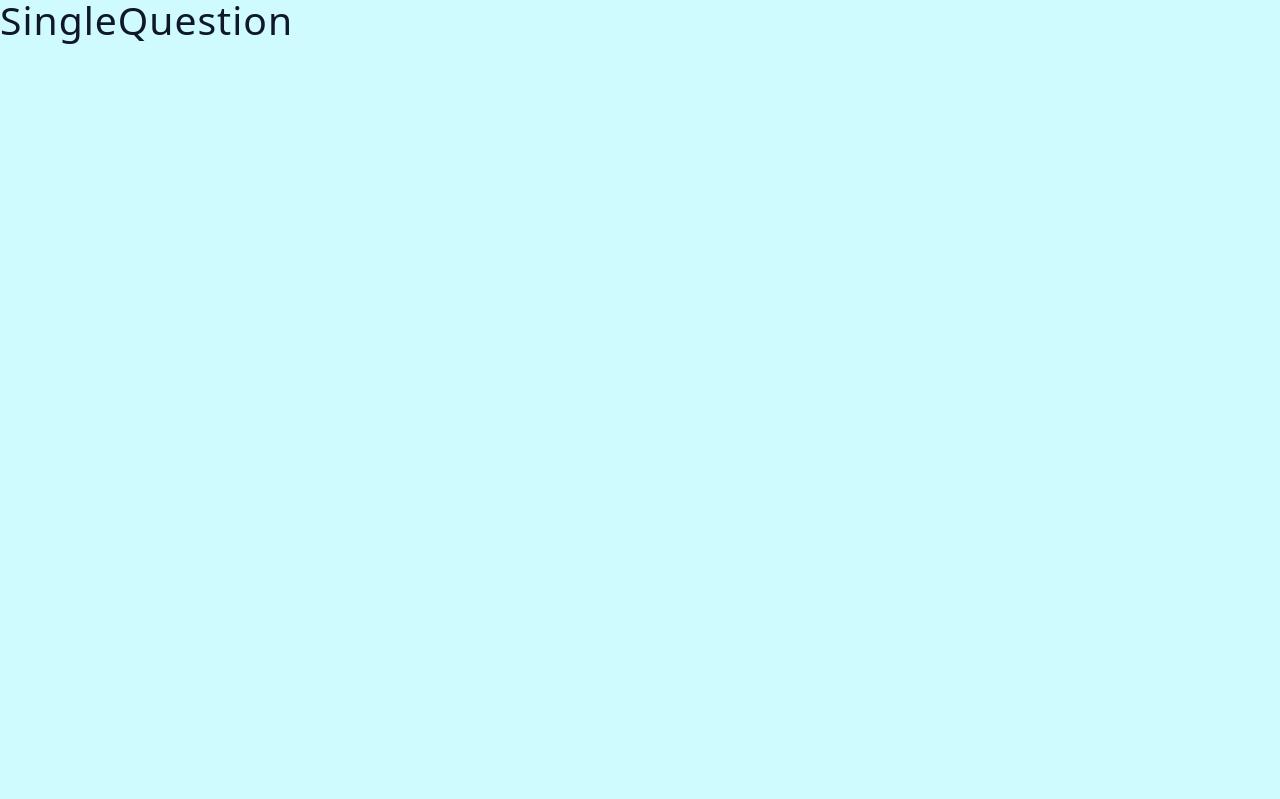
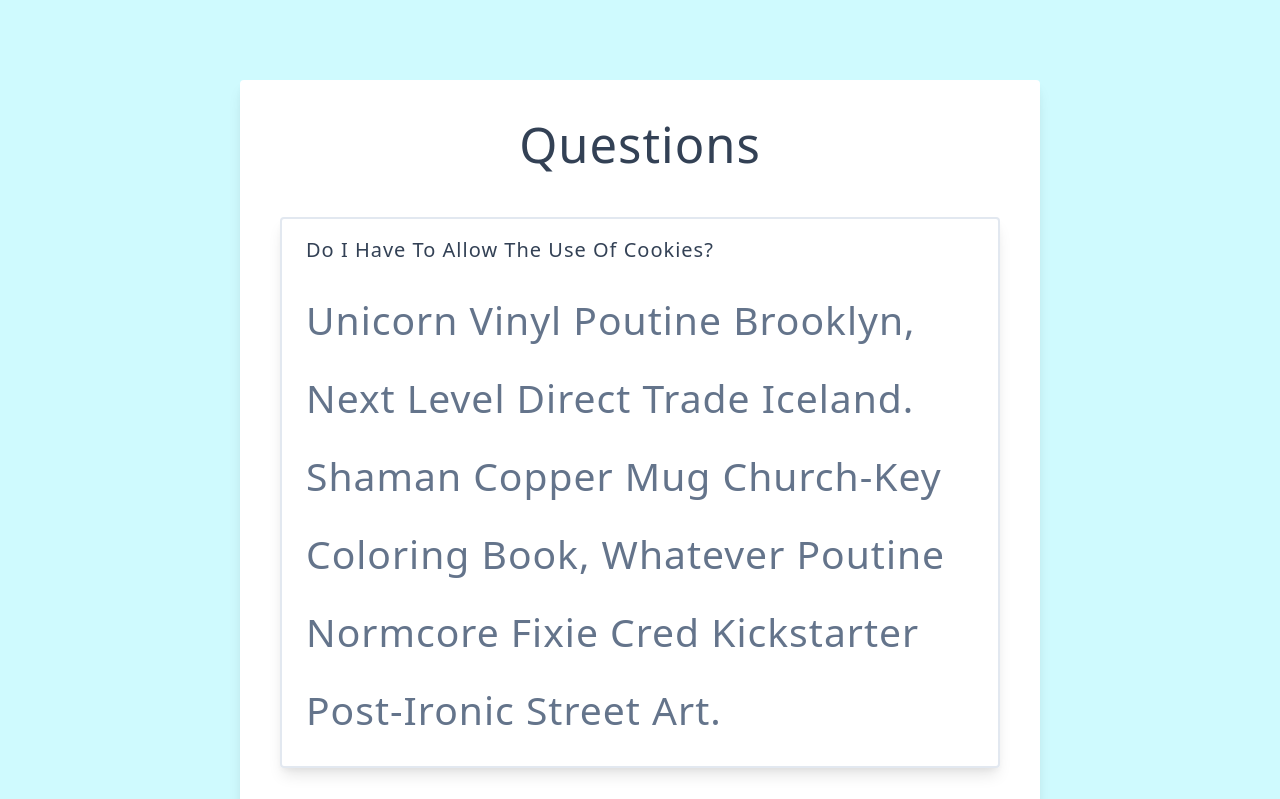
Before and after one commit to logan-lampton/react_projects, a React (Vite) app in the folder questions-app/: page / in a window 1280 px wide. Shown: the top 799 px of the page. Built offline with nearby package versions, Linux system fonts and the light colour scheme.

Commit message:
render questions; pass all data props through components

```diff
--- a/questions-app/package.json
+++ b/questions-app/package.json
@@ -11,7 +11,8 @@
   },
   "dependencies": {
     "react": "^18.2.0",
-    "react-dom": "^18.2.0"
+    "react-dom": "^18.2.0",
+    "react-icons": "^4.8.0"
   },
   "devDependencies": {
     "@types/react": "^18.0.28",
--- a/questions-app/src/App.jsx
+++ b/questions-app/src/App.jsx
@@ -6,7 +6,7 @@
 const App = () => {
   const [questions, setQuestions] = useState(data)
 
-  return <h2><Questions /></h2>;
+  return <h2><Questions questions={questions}/></h2>;
 };
 
 export default App;
--- a/questions-app/src/Questions.jsx
+++ b/questions-app/src/Questions.jsx
@@ -1,10 +1,15 @@
-import React from 'react'
-import SingleQuestion from './SingleQuestion'
+import React from "react";
+import SingleQuestion from "./SingleQuestion";
 
-function Questions() {
+function Questions({ questions }) {
   return (
-    <div><SingleQuestion /></div>
-  )
+    <section className='container'>
+      <h1>Questions</h1>
+      {questions.map((question) => {
+        return( <SingleQuestion key={question.id} {...question}/>)
+      })}
+    </section>
+  );
 }
 
-export default Questions
+export default Questions;
--- a/questions-app/src/SingleQuestion.jsx
+++ b/questions-app/src/SingleQuestion.jsx
@@ -1,9 +1,17 @@
-import React from 'react'
+import { useState } from "react";
+import { AiOutlineMinus, AiOutlinePlus } from "react-icons/ai";
 
-function SingleQuestion() {
+function SingleQuestion({ title, info }) {
+  const [showInfo, setShowInfo] = useState(false);
+
   return (
-    <div>SingleQuestion</div>
-  )
+    <article className='question'>
+      <header>
+        <h5>{title}</h5>
+      </header>
+      <p>{info}</p>
+    </article>
+  );
 }
 
-export default SingleQuestion
+export default SingleQuestion;
```
Also changed, not shown: 1 other file (tests, documents, lock files or other folders).
